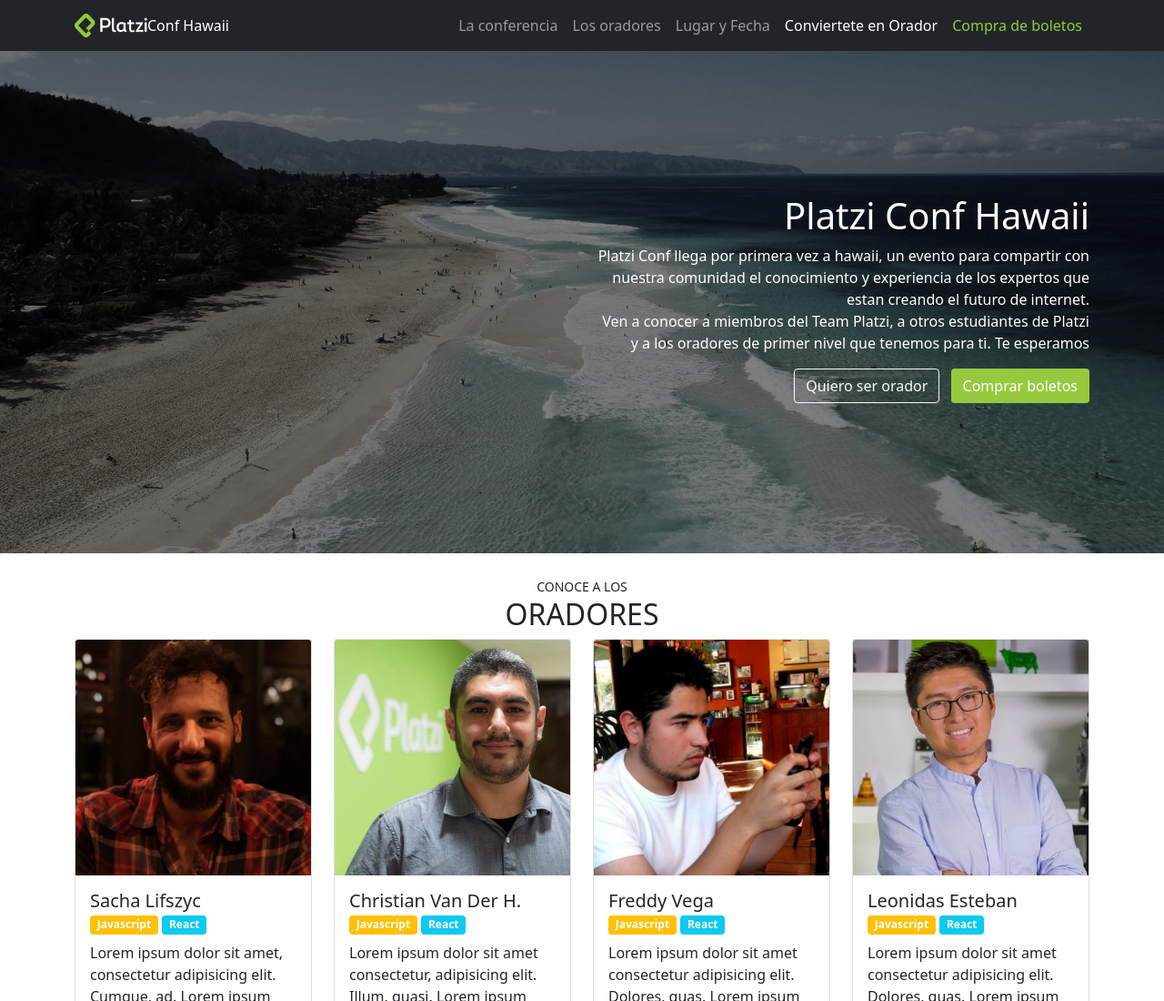
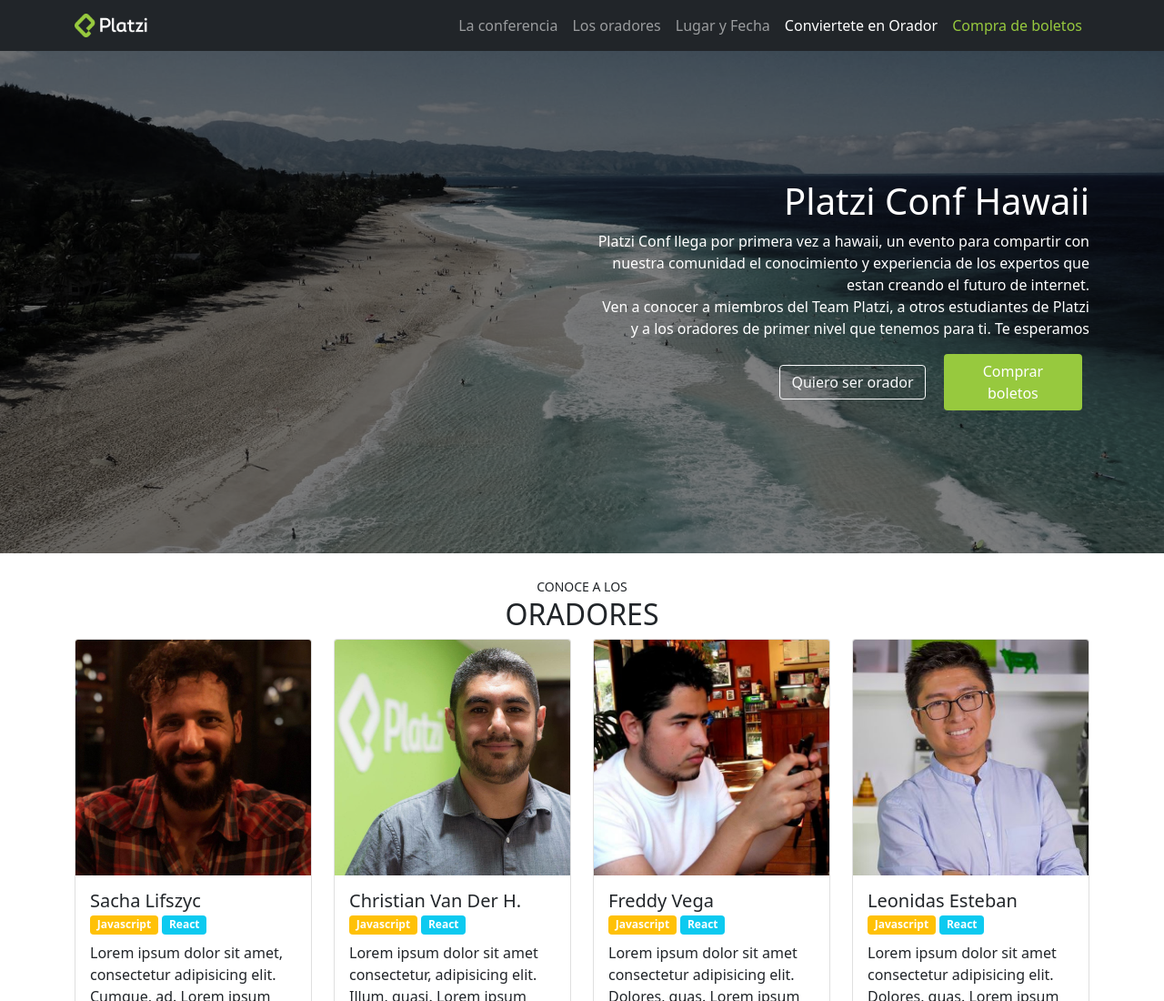
Before and after one commit to Devnielote/PlatziConf-Hawai, a plain HTML site: page index.html in a window 1280 px wide. Shown: the top 1100 px of the page at 91% size. Drawn offline with nearby package versions, Linux system fonts and the light colour scheme.

Commit message:
Botones alineados.

```diff
--- a/index.html
+++ b/index.html
@@ -15,7 +15,6 @@
     <nav id="header" class="navbar navbar-expand-lg navbar-dark bg-dark fixed-top">
       <div class="container">
         <img src="/assets/images/platzi-logo.png" alt="Platzi Logo">
-        Conf Hawaii
         <button class="navbar-toggler" type="button" data-bs-toggle="collapse" data-bs-target="#navbar" aria-controls="navbarSupportedContent" aria-expanded="false" aria-label="Toggle navigation">
           <span class="navbar-toggler-icon"></span>
         </button>
@@ -64,8 +63,8 @@
                   <br>
                 Ven a conocer a miembros del Team Platzi, a otros estudiantes de Platzi y a los oradores de primer nivel que tenemos para ti. Te esperamos
                 </p>
-                <a href="#" class="btn btn-outline-light me-2">Quiero ser orador</a>
-                <button type="button" class="btn btn-platzi" data-bs-toggle="modal" data-bs-target="#modal-compra">Comprar boletos</button>
+                <a href="#be-speaker" class="btn btn-outline-light mb-2 me-2 me-md-3">Quiero ser orador</a>
+                <button type="button" class="btn btn-platzi mb-2 me-2" data-bs-toggle="modal" data-bs-target="#modal-compra">Comprar boletos</button>
               </div>
             </div>
           </div>
--- a/styles.css
+++ b/styles.css
@@ -5,6 +5,7 @@
 .btn-platzi {
     background-color: #97c93e;
     color: white;
+    width: 152.23px;
 }
 
 .btn-platzi:hover {
```
